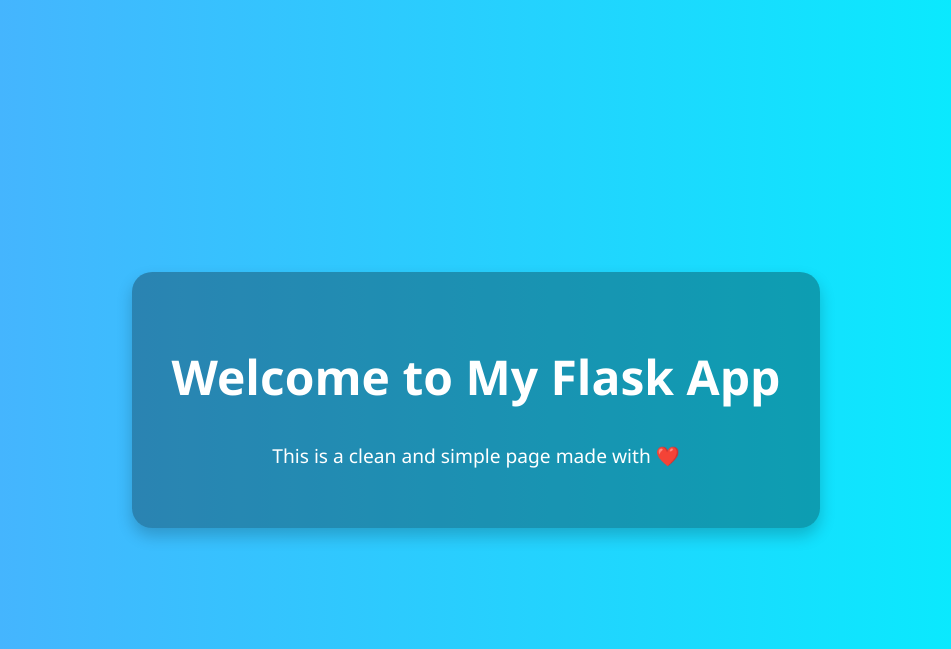
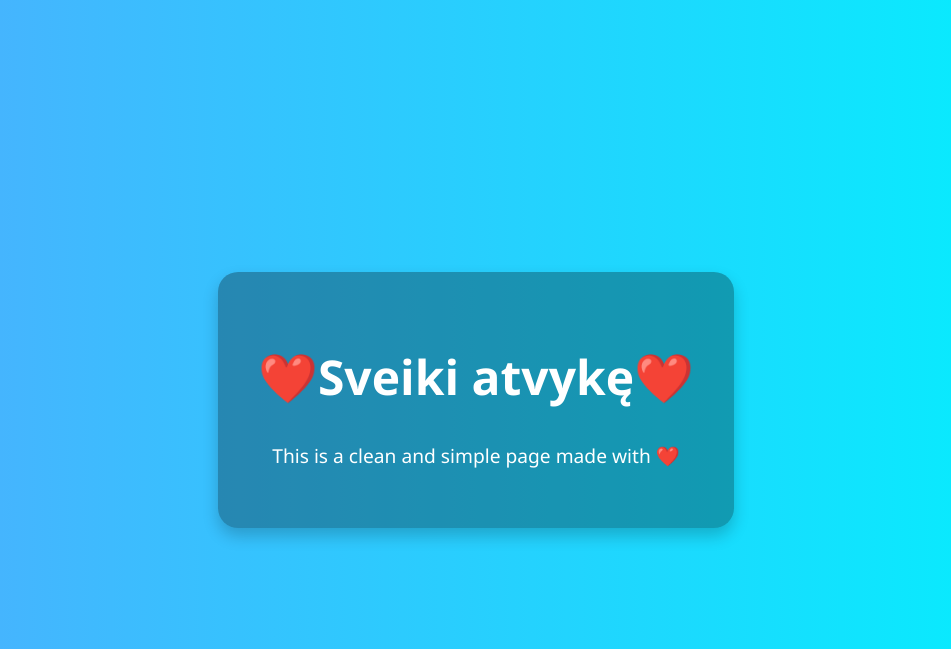
Before and after one commit to Zminde3/FlaskToDeploy, a Flask app: page / in a window 1280 px wide. Shown: the top 649 px of the page, without its empty margins (164-1115 px from the left). Run offline with Flask 3, Linux system fonts and the light colour scheme.

Commit message:
Add files via upload

```diff
--- a/templates/index.html
+++ b/templates/index.html
@@ -35,7 +35,7 @@
 </head>
 <body>
     <div class="container">
-        <h1>Welcome to My Flask App</h1>
+        <h1>❤️Sveiki atvykę❤️</h1>
         <p>This is a clean and simple page made with ❤️</p>
     </div>
 </body>
```
